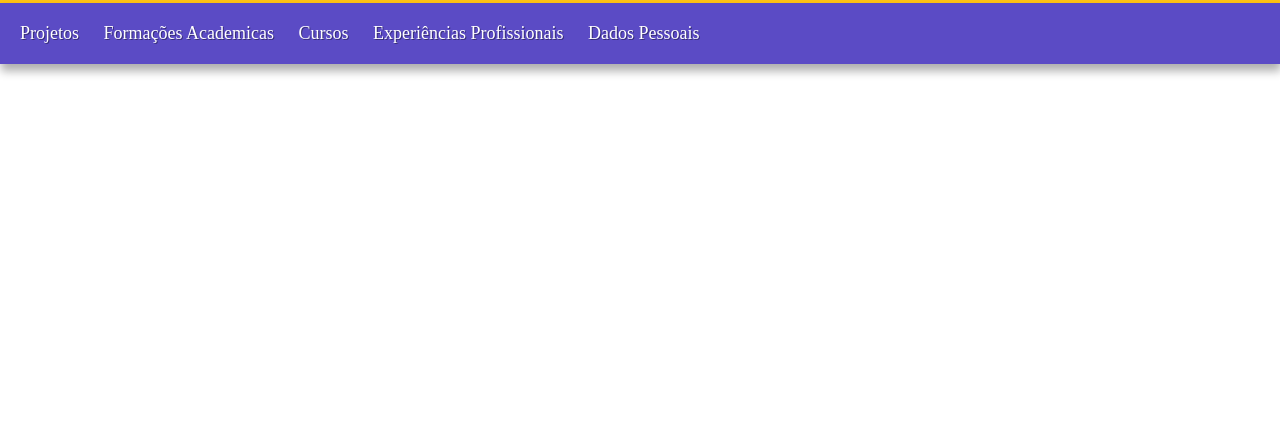
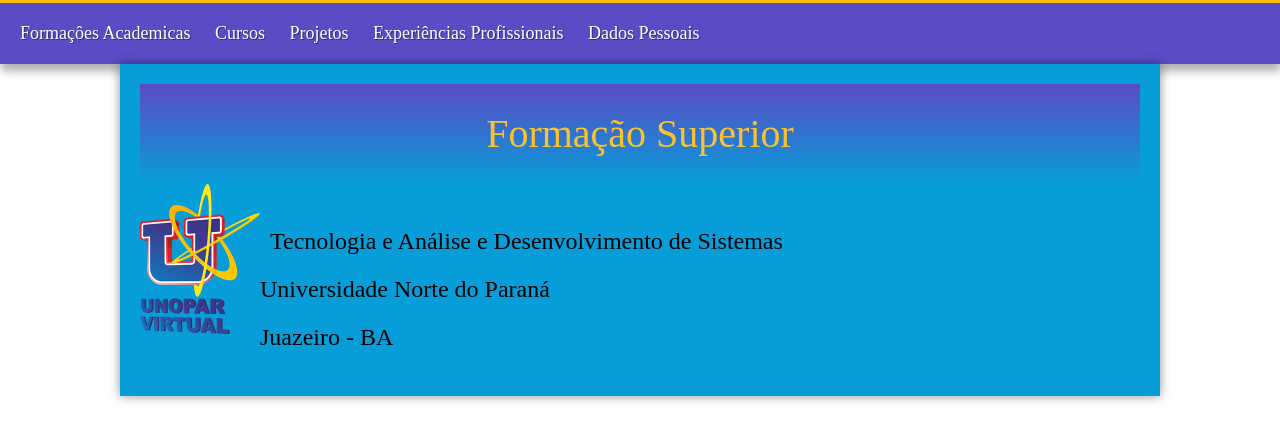
Before and after one commit to jocecino/Portfolio, a plain HTML site: page portfolio2022.html in a window 1280 px wide. Shown: the part 187-628 px from the top of the page. Drawn offline with Linux system fonts and the light colour scheme; a web font is replaced by a local one.

Commit message:
inserindo dados ao article
desenvolvendo o main e ja ajustando a resposividade para não ter problemas futuro

```diff
--- a/portfolio2022.html
+++ b/portfolio2022.html
@@ -36,14 +36,25 @@
 
         </header>
         <nav>
-            <a href="#">Projetos</a>
-                <a href="#">Formações Academicas</a>
+            <a href="#">Formaçôes Academicas</a>
                 <a href="#">Cursos</a>
+                <a href="#">Projetos</a>
                 <a href="#">Experiências Profissionais</a>
                 <a href="#">Dados Pessoais</a>
         </nav>
 
     <main>
+        <article>
+                <h1>Formação Superior</h1>
+                <a href="https://www.unopar.com.br/institucional/nossa-historia/" target="_blank" rel="noopener noreferrer" >
+                    <img class="logo" src="img/logo unopar.png"
+                    alt="unopar"
+                    title="Conheca Um Pouco da Unopar"></a>
+                <p>Tecnologia e Análise e Desenvolvimento de Sistemas<br>
+                    Universidade Norte do Paraná<br>
+                    Juazeiro - BA<br>
+                </p>
+        </article>
 
     </main>
 
--- a/style.css
+++ b/style.css
@@ -13,6 +13,7 @@
     --cor0: #FCC22D;
     --cor1: #FFC212;
     --cor2: #942248;
+    --cor3: #ac1b72;
     --cor4: #FC27A7;
     --cor5: #E1F25C;
     --cor6: #5b4bc5;
@@ -135,6 +136,8 @@ nav a{
 nav a:hover{
     color: var(--cor2);
 }
+/* Inico da media query*/
+
 @media only screen and (max-width:1090px){
     header {
         grid: unset;
@@ -165,7 +168,7 @@ header{
     }
 header > h1 {
     text-align: center;
-    font-size: 3em;
+    font-size: 4em;
     font-weight: normal;
     margin-bottom: 20px;
     }
@@ -181,14 +184,63 @@ header > picture {
     position: absolute;
 }
 nav{
-    padding: 10px;
-    box-shadow: 1px 7px 9px rgba(0, 0, 0, 0.445);
+    padding: 5px;
+    box-shadow: 1px 3px 8px rgba(0, 0, 0, 0.445);
     transition-duration: .5s;
 }
 nav a {
-    padding: 10px;
+    padding: 4px;
     text-decoration: none;
-    font-weight: bold;
     border-radius: 5px;
+    margin: 4px;
 }
 }
+}
+
+/* Inico do style do main */
+main{
+    background-color:var(--cor7);
+    min-width: 300px;
+    max-width: 1000px;
+    margin: auto;
+    padding: 20px;
+    box-shadow: 0px 0px 10px rgba(0, 0, 0, 0.445)
+}
+main  p {
+    margin: 15px 0px;
+    text-align: justify;
+    text-indent: 10px;
+    font-size: 1.5em;
+    line-height: 2em;
+}
+main strong {
+    font-weight: bold;
+}
+main article img.logo{
+    height: 150px;
+    float: left;
+    max-width: 186px;
+
+}
+main a {
+    text-decoration: none;
+    padding: 2px 6px;
+    border-radius: 10px;
+}
+main article  h1 {
+    text-align: center;
+    color:var(--cor0);
+    font-family: var(--fonte-destaque);
+    font-weight: normal;
+    font-size: 2.5em;
+    line-height: 2.5em;
+    background-image: linear-gradient(to bottom, var(--cor6), transparent);
+}
+main article > h2 {
+    font-family: var(--fonte-padrao);
+    color: var(--cor3);
+    font-size: 1.3em;
+    font-weight: normal;
+    background-image: linear-gradient(to right, var(--cor2), var(--cor1), transparent);
+    text-indent: 8px;
+}
```
Also changed, not shown: img/logo unopar.png (added).
